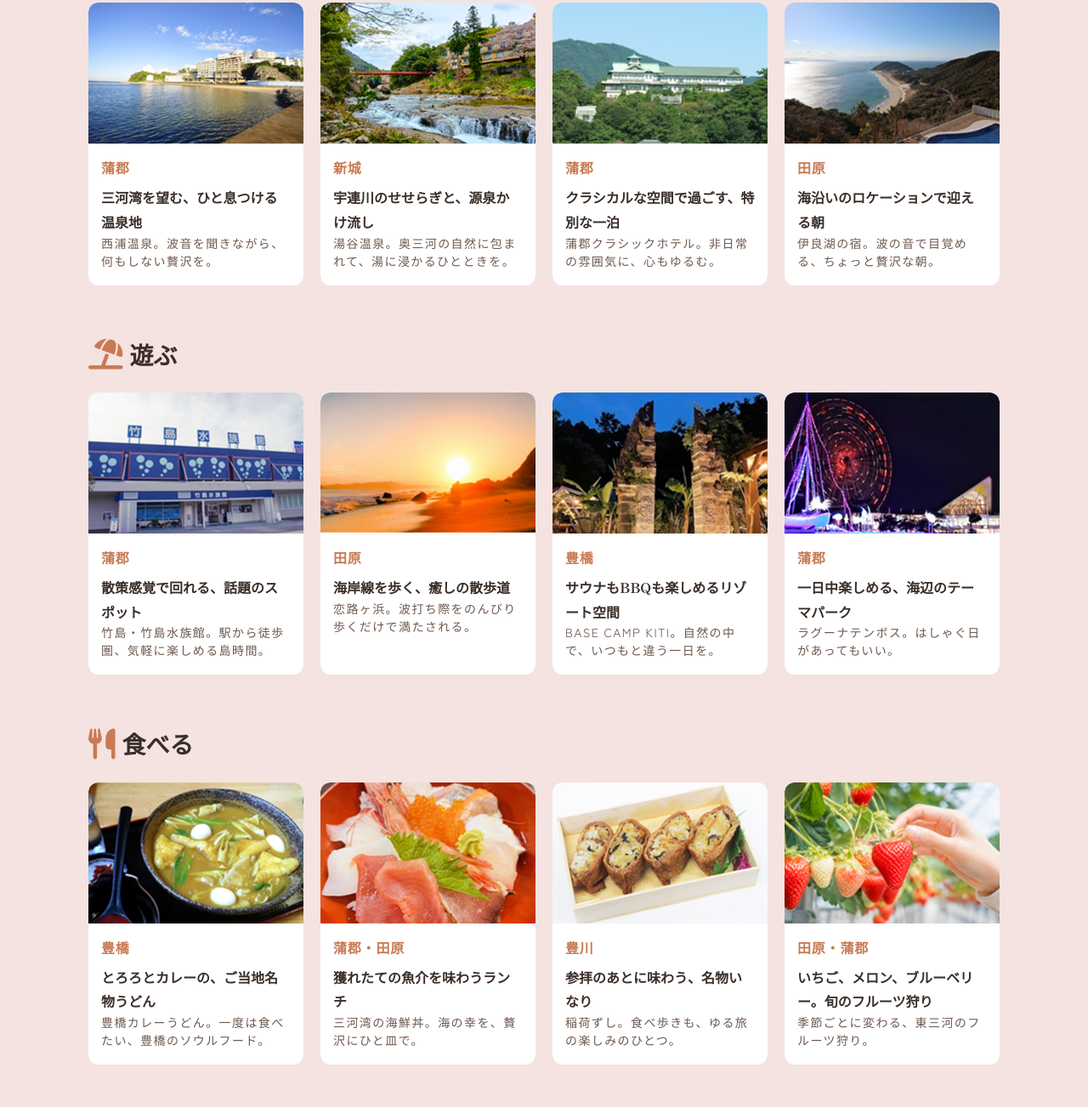
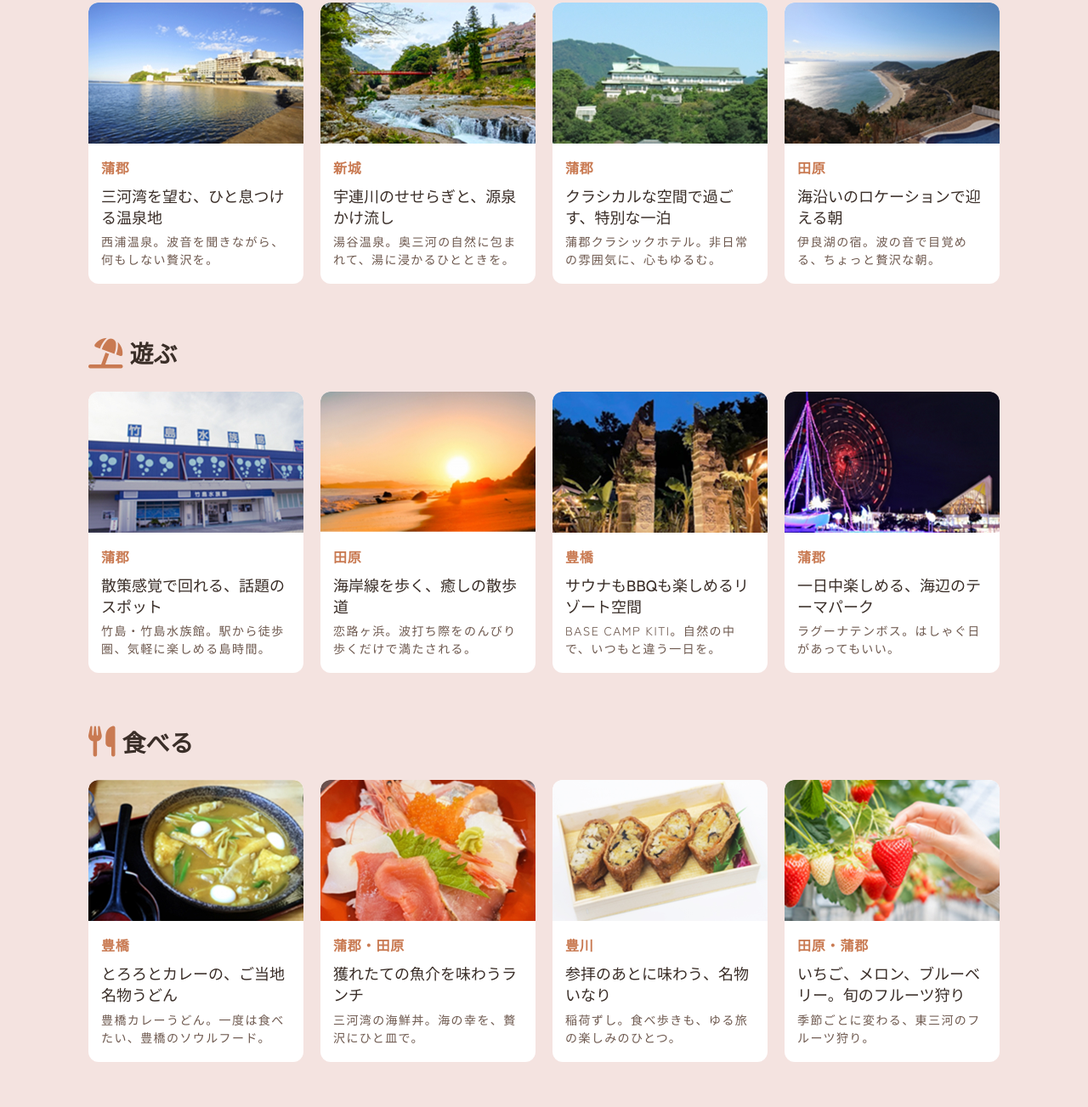
Before and after one commit to mole2anmei-bit/higashimikawa-lp, a plain HTML site: page index.html in a window 1280 px wide. Shown: the part 2568-3871 px from the top of the page at 85% size. Drawn offline with nearby package versions, Linux system fonts and the light colour scheme.

Commit message:
Add files via upload

```diff
--- a/index.html
+++ b/index.html
@@ -165,11 +165,11 @@
           </div>
           <div class="info">
             <div class="area-tag">蒲郡</div>
-            <h4>三河湾を望む、ひと息つける温泉地</h4>
+            <h3>三河湾を望む、ひと息つける温泉地</h3>
             <p>西浦温泉。波音を聞きながら、何もしない贅沢を。</p></div></div>
-        <div class="spot-card"><div class="thumb"><img src="images/spots/yuya-onsen.jpg" alt="湯谷温泉"></div><div class="info"><div class="area-tag">新城</div><h4>宇連川のせせらぎと、源泉かけ流し</h4><p>湯谷温泉。奥三河の自然に包まれて、湯に浸かるひとときを。</p></div></div>
-        <div class="spot-card"><div class="thumb"><img src="images/spots/gamagori-classic-hotel.jpg" alt="蒲郡クラシックホテル"></div><div class="info"><div class="area-tag">蒲郡</div><h4>クラシカルな空間で過ごす、特別な一泊</h4><p>蒲郡クラシックホテル。非日常の雰囲気に、心もゆるむ。</p></div></div>
-        <div class="spot-card"><div class="thumb"><img src="images/spots/irago-inn.jpg" alt="伊良湖の宿"></div><div class="info"><div class="area-tag">田原</div><h4>海沿いのロケーションで迎える朝</h4><p>伊良湖の宿。波の音で目覚める、ちょっと贅沢な朝。</p></div></div>
+        <div class="spot-card"><div class="thumb"><img src="images/spots/yuya-onsen.jpg" alt="湯谷温泉"></div><div class="info"><div class="area-tag">新城</div><h3>宇連川のせせらぎと、源泉かけ流し</h3><p>湯谷温泉。奥三河の自然に包まれて、湯に浸かるひとときを。</p></div></div>
+        <div class="spot-card"><div class="thumb"><img src="images/spots/gamagori-classic-hotel.jpg" alt="蒲郡クラシックホテル"></div><div class="info"><div class="area-tag">蒲郡</div><h3>クラシカルな空間で過ごす、特別な一泊</h3><p>蒲郡クラシックホテル。非日常の雰囲気に、心もゆるむ。</p></div></div>
+        <div class="spot-card"><div class="thumb"><img src="images/spots/irago-inn.jpg" alt="伊良湖の宿"></div><div class="info"><div class="area-tag">田原</div><h3>海沿いのロケーションで迎える朝</h3><p>伊良湖の宿。波の音で目覚める、ちょっと贅沢な朝。</p></div></div>
       </div>
     </div>
 
@@ -184,31 +184,59 @@
           </div>
           <div class="info">
             <div class="area-tag">蒲郡</div>
-            <h4>散策感覚で回れる、話題のスポット</h4>
-            <p>竹島・竹島水族館。駅から徒歩圏、気軽に楽しめる島時間。</p></div></div>
-        <div class="spot-card"><div class="thumb"><img src="images/spots/koijigahama.jpg" alt="恋路ヶ浜"></div><div class="info"><div class="area-tag">田原</div><h4>海岸線を歩く、癒しの散歩道</h4><p>恋路ヶ浜。波打ち際をのんびり歩くだけで満たされる。</p></div></div>
-        <div class="spot-card"><div class="thumb"><img src="images/spots/basecamp-kiti.jpg" alt="BASE CAMP KITI"></div><div class="info"><div class="area-tag">豊橋</div><h4>サウナもBBQも楽しめるリゾート空間</h4><p>BASE CAMP KITI。自然の中で、いつもと違う一日を。</p></div></div>
-        <div class="spot-card"><div class="thumb"><img src="images/spots/lagunatenbosu.jpg" alt="ラグーナテンボス"></div><div class="info"><div class="area-tag">蒲郡</div><h4>一日中楽しめる、海辺のテーマパーク</h4><p>ラグーナテンボス。はしゃぐ日があってもいい。</p></div></div>
+            <h3>散策感覚で回れる、話題のスポット</h3>
+            <p>竹島・竹島水族館。駅から徒歩圏、気軽に楽しめる島時間。</p>
+          </div>
+        </div>
+        <div class="spot-card">
+          <div class="thumb">
+            <img src="images/spots/koijigahama.jpg" alt="恋路ヶ浜">
+          </div>
+          <div class="info">
+            <div class="area-tag">田原</div>
+            <h3>海岸線を歩く、癒しの散歩道</h3>
+            <p>恋路ヶ浜。波打ち際をのんびり歩くだけで満たされる。</p>
+          </div>
+        </div>
+        <div class="spot-card">
+          <div class="thumb">
+            <img src="images/spots/basecamp-kiti.jpg" alt="BASE CAMP KITI">
+          </div>
+          <div class="info">
+            <div class="area-tag">豊橋</div>
+            <h3>サウナもBBQも楽しめるリゾート空間</h3>
+            <p>BASE CAMP KITI。自然の中で、いつもと違う一日を。</p>
+          </div>
+        </div>
+        <div class="spot-card">
+          <div class="thumb">
+            <img src="images/spots/lagunatenbosu.jpg" alt="ラグーナテンボス"></div>
+            <div class="info">
+              <div class="area-tag">蒲郡</div>
+              <h3>一日中楽しめる、海辺のテーマパーク</h3>
+              <p>ラグーナテンボス。はしゃぐ日があってもいい。</p>
+            </div>
+          </div>
       </div>
     </div>
 
     <div class="cat-block" id="cat-eat">
       <div class="cat-label"><i class="fa-solid fa-utensils"></i>食べる</div>
       <div class="spot-grid">
-        <div class="spot-card"><div class="thumb"><img src="images/spots/toyohashi-curry-udon.jpg" alt="豊橋カレーうどん"></div><div class="info"><div class="area-tag">豊橋</div><h4>とろろとカレーの、ご当地名物うどん</h4><p>豊橋カレーうどん。一度は食べたい、豊橋のソウルフード。</p></div></div>
-        <div class="spot-card"><div class="thumb"><img src="images/spots/kaisendon.jpg" alt="三河湾の海鮮丼"></div><div class="info"><div class="area-tag">蒲郡・田原</div><h4>獲れたての魚介を味わうランチ</h4><p>三河湾の海鮮丼。海の幸を、贅沢にひと皿で。</p></div></div>
-        <div class="spot-card"><div class="thumb"><img src="images/spots/inarizushi.jpg" alt="稲荷ずし"></div><div class="info"><div class="area-tag">豊川</div><h4>参拝のあとに味わう、名物いなり</h4><p>稲荷ずし。食べ歩きも、ゆる旅の楽しみのひとつ。</p></div></div>
-        <div class="spot-card"><div class="thumb"><img src="images/spots/fruit-picking.jpg" alt="フルーツ狩り"></div><div class="info"><div class="area-tag">田原・蒲郡</div><h4>いちご、メロン、ブルーベリー。旬のフルーツ狩り</h4><p>季節ごとに変わる、東三河のフルーツ狩り。</p></div></div>
+        <div class="spot-card"><div class="thumb"><img src="images/spots/toyohashi-curry-udon.jpg" alt="豊橋カレーうどん"></div><div class="info"><div class="area-tag">豊橋</div><h3>とろろとカレーの、ご当地名物うどん</h3><p>豊橋カレーうどん。一度は食べたい、豊橋のソウルフード。</p></div></div>
+        <div class="spot-card"><div class="thumb"><img src="images/spots/kaisendon.jpg" alt="三河湾の海鮮丼"></div><div class="info"><div class="area-tag">蒲郡・田原</div><h3>獲れたての魚介を味わうランチ</h3><p>三河湾の海鮮丼。海の幸を、贅沢にひと皿で。</p></div></div>
+        <div class="spot-card"><div class="thumb"><img src="images/spots/inarizushi.jpg" alt="稲荷ずし"></div><div class="info"><div class="area-tag">豊川</div><h3>参拝のあとに味わう、名物いなり</h3><p>稲荷ずし。食べ歩きも、ゆる旅の楽しみのひとつ。</p></div></div>
+        <div class="spot-card"><div class="thumb"><img src="images/spots/fruit-picking.jpg" alt="フルーツ狩り"></div><div class="info"><div class="area-tag">田原・蒲郡</div><h3>いちご、メロン、ブルーベリー。旬のフルーツ狩り</h3><p>季節ごとに変わる、東三河のフルーツ狩り。</p></div></div>
       </div>
     </div>
 
     <div class="cat-block" id="cat-see">
       <div class="cat-label"><i class="fa-solid fa-binoculars"></i>見る</div>
       <div class="spot-grid">
-        <div class="spot-card"><div class="thumb"><img src="images/spots/toyokawa-inari.jpg" alt="豊川稲荷"></div><div class="info"><div class="area-tag">豊川</div><h4>日本三大稲荷を、静かに参拝</h4><p>豊川稲荷。参道のお店めぐりも、あわせて楽しんで。</p></div></div>
-        <div class="spot-card"><div class="thumb"><img src="images/spots/nanohana-garden.jpg" alt="伊良湖菜の花ガーデン"></div><div class="info"><div class="area-tag">田原</div><h4>一面に広がる、春の菜の花畑</h4><p>伊良湖菜の花ガーデン。200万本の黄色に、心が晴れる。</p></div></div>
-        <div class="spot-card"><div class="thumb"><img src="images/spots/senmaida.jpg" alt="四谷の千枚田"></div><div class="info"><div class="area-tag">新城</div><h4>棚田が織りなす、里山の原風景</h4><p>四谷の千枚田。昔ながらの景色に、時間を忘れる。</p></div></div>
-        <div class="spot-card"><div class="thumb"><img src="images/spots/sakurabuchi-park.jpg" alt="桜淵公園"></div><div class="info"><div class="area-tag">新城</div><h4>江戸時代から続く、桜の名所</h4><p>桜淵公園。春だけの特別な景色を、ゆっくりと。</p></div></div>
+        <div class="spot-card"><div class="thumb"><img src="images/spots/toyokawa-inari.jpg" alt="豊川稲荷"></div><div class="info"><div class="area-tag">豊川</div><h3>日本三大稲荷を、静かに参拝</h3><p>豊川稲荷。参道のお店めぐりも、あわせて楽しんで。</p></div></div>
+        <div class="spot-card"><div class="thumb"><img src="images/spots/nanohana-garden.jpg" alt="伊良湖菜の花ガーデン"></div><div class="info"><div class="area-tag">田原</div><h3>一面に広がる、春の菜の花畑</h3><p>伊良湖菜の花ガーデン。200万本の黄色に、心が晴れる。</p></div></div>
+        <div class="spot-card"><div class="thumb"><img src="images/spots/senmaida.jpg" alt="四谷の千枚田"></div><div class="info"><div class="area-tag">新城</div><h3>棚田が織りなす、里山の原風景</h3><p>四谷の千枚田。昔ながらの景色に、時間を忘れる。</p></div></div>
+        <div class="spot-card"><div class="thumb"><img src="images/spots/sakurabuchi-park.jpg" alt="桜淵公園"></div><div class="info"><div class="area-tag">新城</div><h3>江戸時代から続く、桜の名所</h3><p>桜淵公園。春だけの特別な景色を、ゆっくりと。</p></div></div>
       </div>
     </div>
   </div>
@@ -271,7 +299,7 @@
         </div>
 
         <div class="timeline">
-          <div class="t-item"><div class="t-time">9:00</div><div class="t-desc">田原へ移動、海鮮丼で朝ランチ</div></div>
+          <div class="t-item"><div class="t-time">9:00</div><div class="t-desc">田原へ移動、海鮮丼でブランチ</div></div>
           <div class="t-item"><div class="t-time">11:00</div><div class="t-desc">伊良湖菜の花ガーデン</div></div>
           <div class="t-item"><div class="t-time">12:30</div><div class="t-desc">フルーツ狩り（いちご・メロン・ブルーベリーなど）</div></div>
           <div class="t-item"><div class="t-time">14:00</div><div class="t-desc">恋路ヶ浜を散策</div></div>
@@ -350,10 +378,10 @@
 <!-- ===== Section5: CTA / Footer ===== -->
 <section id="cta">
   <div class="wrap">
-    <h3>さあ、ゆる旅へ。</h3>
+    <h4>さあ、ゆる旅へ。</h4>
     <p class="lead">少し足を延ばすだけで、こんな景色が待っている。</p>
     <a href="#" target="_blank" rel="noopener" class="btn">東三河へ、ゆる旅に出かける</a>
-    <p class="external-note">※ほの国東三河観光ビューロー公式サイトに移動します（練習用のLPです）</p>
+    <p class="external-note">※ほの国東三河観光ビューロー公式サイトに移動します（ポートフォリオ用架空案件）</p>
 
     <div class="share-row">
       <p><span class="share-tag">#東三河ゆる旅</span>
```
